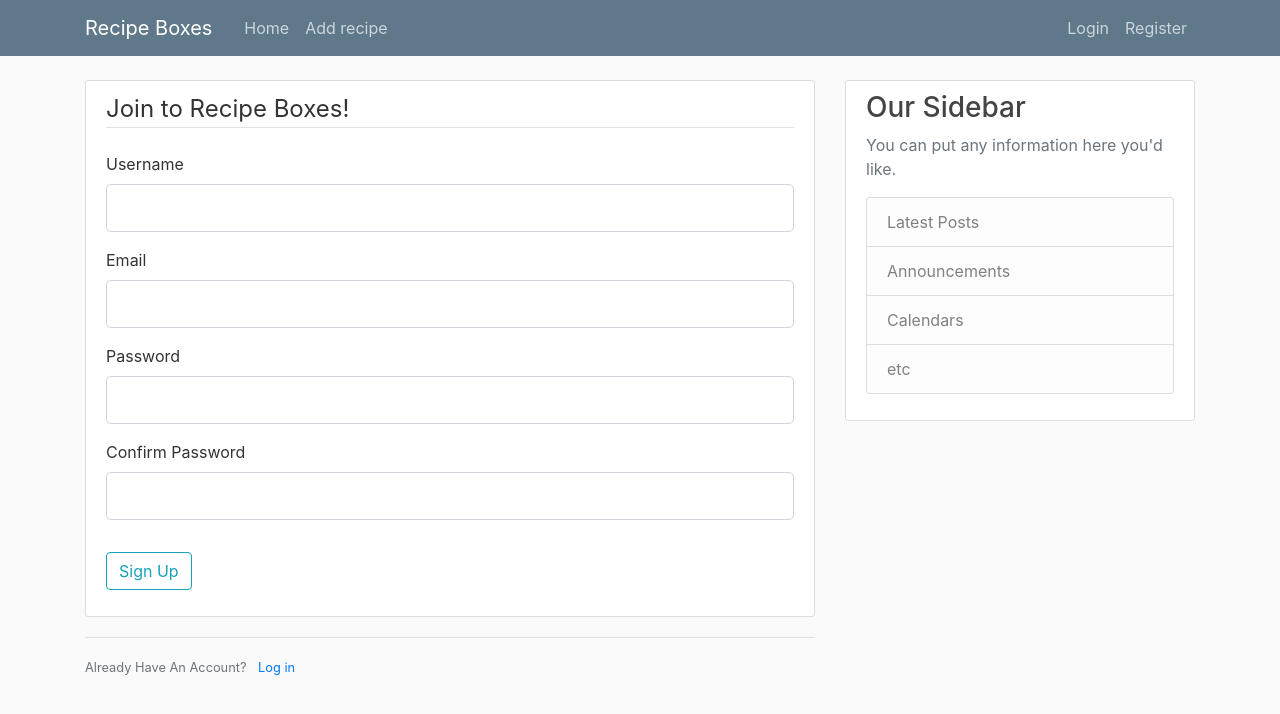
After one commit to beatarudzka/recipes-box-flask-postgresql-app, a Flask app: page /register in a window 1280 px wide. The commit adds this page. Shown: the top 714 px of the page. Run offline with Flask 2, Linux system fonts and the light colour scheme; some libraries are stand-ins or nearby versions.

Commit message:
showing information for user after creating account

```diff
--- a/app.py
+++ b/app.py
@@ -1,7 +1,9 @@
+from flask import Flask, render_template, url_for, flash, redirect
+from forms import RegistrationForm, LoginForm
 
-from flask import Flask, render_template, url_for
 app = Flask(__name__)
 
+app.config['SECRET_KEY'] = '88438def1dc83dcc3ca5f07362d4a5df'
 recipes = [
     {
         'author': 'Beata Rudzka',
@@ -29,5 +31,20 @@ def add():
     return render_template('add.html')
 
 
+@app.route("/register", methods=['GET', 'POST'])
+def register():
+    form = RegistrationForm()
+    if form.validate_on_submit():
+        flash(f'Account created for {form.username.data}.', 'success')
+        return redirect(url_for('home'))
+    return render_template('register.html', title='Register', form=form)
+
+
+@app.route("/login")
+def login():
+    form = LoginForm()
+    return render_template('login.html', title='Login', form=form)
+
+
 if __name__ == '__main__':
     app.run(debug=True)
--- a/forms.py
+++ b/forms.py
@@ -7,15 +7,16 @@ class RegistrationForm(FlaskForm):
     username = StringField('Username',
                            validators=[DataRequired(), Length(min=2, max=20)])
     email = StringField('Email',
-                           validators=[DataRequired(), Email())
-    password = PasswordField('Password', validators=[DataRequired())
-    confirm_password = PasswordField('Confirm Password', validators=[DataRequired(), EqualTo('password'))
-    submit = SubmitField('Sign up')
+                        validators=[DataRequired(), Email()])
+    password = PasswordField('Password', validators=[DataRequired()])
+    confirm_password = PasswordField('Confirm Password',
+                                     validators=[DataRequired(), EqualTo('password')])
+    submit = SubmitField('Sign Up')
 
 
 class LoginForm(FlaskForm):
     email = StringField('Email',
-                           validators=[DataRequired(), Email())
-    password = PasswordField('Password', validators=[DataRequired())
-    remember = BooleanField('Remember me')
-    submit = SubmitField('Log in')
+                        validators=[DataRequired(), Email()])
+    password = PasswordField('Password', validators=[DataRequired()])
+    remember = BooleanField('Remember Me')
+    submit = SubmitField('Login')
--- a/templates/layout.html
+++ b/templates/layout.html
@@ -17,7 +17,7 @@
   <header class="site-header">
     <nav class="navbar navbar-expand-md navbar-dark bg-steel fixed-top">
       <div class="container">
-        <a class="navbar-brand mr-4" href="/">Recipe's Box</a>
+        <a class="navbar-brand mr-4" href="/">Recipe Boxes</a>
         <button class="navbar-toggler" type="button" data-toggle="collapse" data-target="#navbarToggle"
           aria-controls="navbarToggle" aria-expanded="false" aria-label="Toggle navigation">
           <span class="navbar-toggler-icon"></span>
@@ -39,6 +39,15 @@
   <main role="main" class="container">
     <div class="row">
       <div class="col-md-8">
+        {% with messages = get_flashed_messages(with_categories=true) %}
+        {% if messages %}
+        {% for category, message in messages%}
+        <div class="alert alert-{{ category }}">
+          {{message}}
+        </div>
+        {% endfor %}
+        {% endif %}
+        {% endwith%}
         {% block content %}{% endblock %}
       </div>
       <div class="col-md-4">
--- /dev/null
+++ b/templates/register.html
@@ -0,0 +1,37 @@
+{% extends 'layout.html' %}
+{% block content %}
+
+<div class="content-section">
+  <form method='POST' action="">
+    {{ form.hidden_tag()}}
+    <fieldset class="form-group">
+      <legend class="border-bottom mb-4">Join to Recipe Boxes!</legend>
+      <div class="form-group">
+        {{form.username.label(class="form-control-label")}}
+        {{form.username(class="form-control form-control-lg")}}
+      </div>
+      <div class="form-group">
+        {{form.email.label(class="form-control-label")}}
+        {{form.email(class="form-control form-control-lg")}}
+      </div>
+      <div class="form-group">
+        {{form.password.label(class="form-control-label")}}
+        {{form.password(class="form-control form-control-lg")}}
+      </div>
+      <div class="form-group">
+        {{form.confirm_password.label(class="form-control-label")}}
+        {{form.confirm_password(class="form-control form-control-lg")}}
+      </div>
+    </fieldset>
+    <div class="form-group">
+      {{form.submit(class="btn btn-outline-info")}}
+    </div>
+  </form>
+</div>
+<div class="border-top pt-3">
+  <small class="text-muted">
+    Already Have An Account? <a href="{{url_for('login')}}" class="ml-2">Log in</a>
+  </small>
+</div>
+
+{% endblock content %}
```
Also changed, not shown: README.md, templates/login.html (added).
